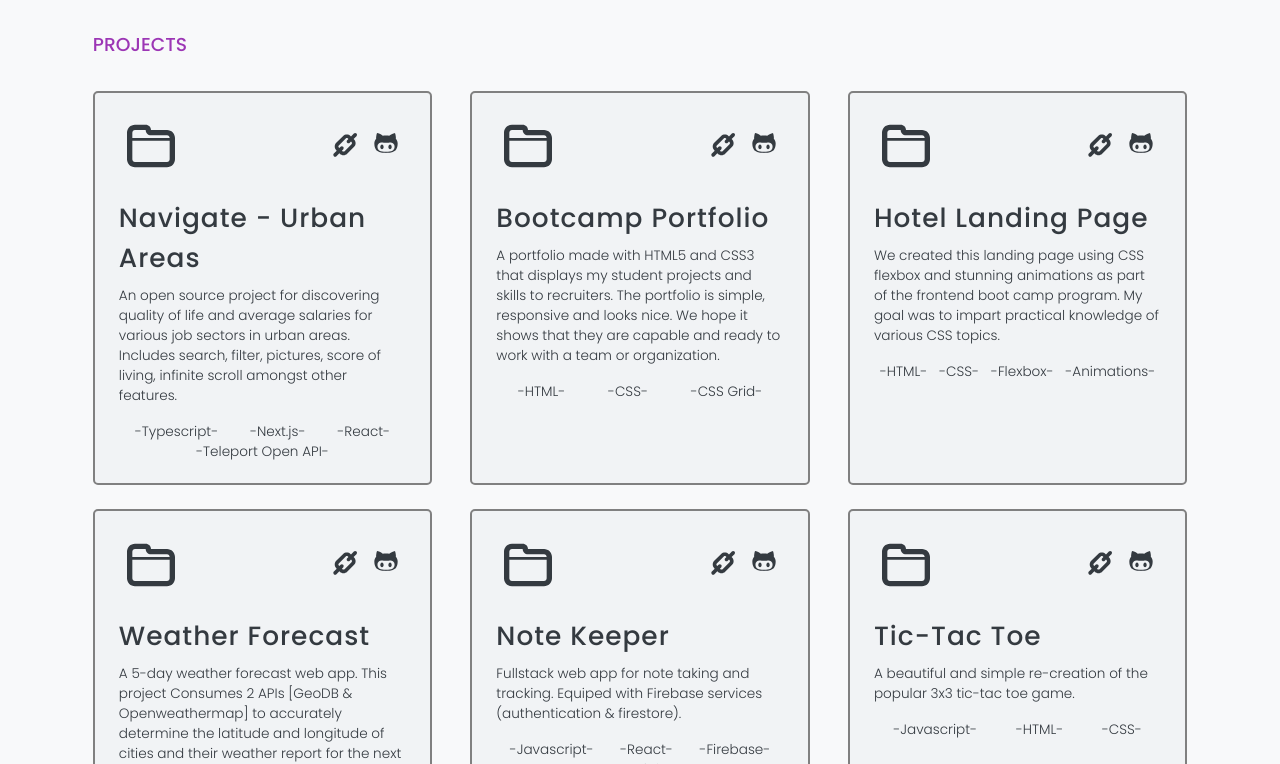
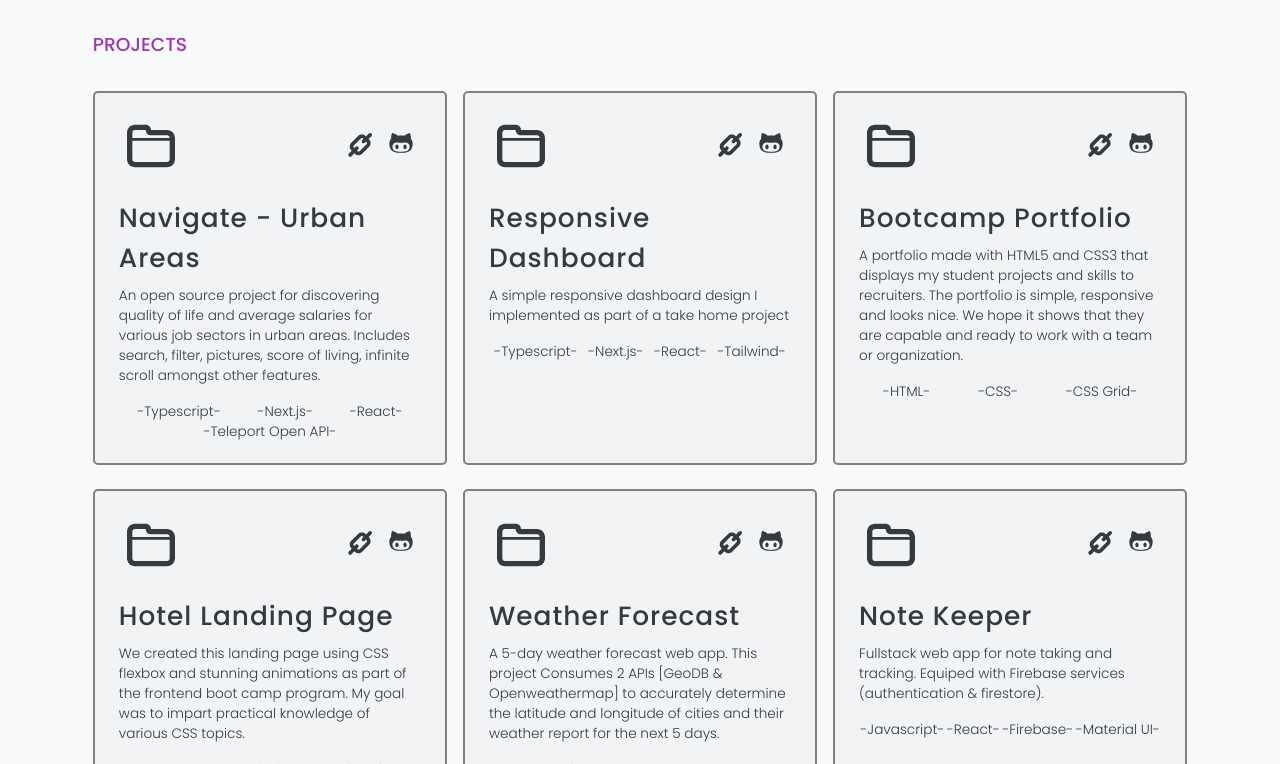
Before and after one commit to kasboi/v1, a React (Create React App) app: page / in a window 1280 px wide. Shown: the part 1856-2620 px from the top of the page. Built offline with nearby package versions, Linux system fonts and the light colour scheme.

Commit message:
added project and fixed flexbox layout

```diff
--- a/src/ProjectList.js
+++ b/src/ProjectList.js
@@ -5,6 +5,13 @@ export const projectData = [
     project_name: "Navigate - Urban Areas",
     project_desc: "An open source project for discovering quality of life and average salaries for various job sectors in urban areas. Includes search, filter, pictures, score of living, infinite scroll amongst other features.",
     language: ["Typescript", "Next.js","React","Teleport Open API"]
+  },
+  {
+    live_link: "https://vencru-two.vercel.app/",
+    git_link: "https://github.com/kasboi/vencru",
+    project_name: "Responsive Dashboard",
+    project_desc: "A simple responsive dashboard design I implemented as part of a take home project",
+    language: ["Typescript", "Next.js","React","Tailwind"]
   },
   {
     live_link: "https://leafy-tapioca-afb2d9.netlify.app/",
--- a/src/Projects.js
+++ b/src/Projects.js
@@ -24,27 +24,24 @@ const Container = styled(motion.div)`
 const BoxContainer = styled.div`
   display: flex;
   flex-wrap: wrap;
-  justify-content: space-between;
-  gap: 1.5rem 0;
+  gap: 1.5rem 1rem;
 `
 const Box = styled.div`
   padding: 1.35rem 1.5rem;
-  flex: 0 0 31%;
+  flex: 1 0 31%;
   border-radius: 5px;
   border: 2px solid gray;
   background: ${({theme}) => theme.modal.primaryColor};
 
   @media ${device.laptop} {
-    flex: 0 0 32%;
-    margin: 0 auto;
+    flex: 1 0 32%;
   }
 
   @media ${device.tablet} {
-    flex: 0 0 45%;
-    margin: 0 auto;
+    flex: 1 0 45%;
   }
   @media ${device.mobile} {
-    flex: 0 1 100%;
+    flex: 1 0 100%;
   }
 
 `
```
